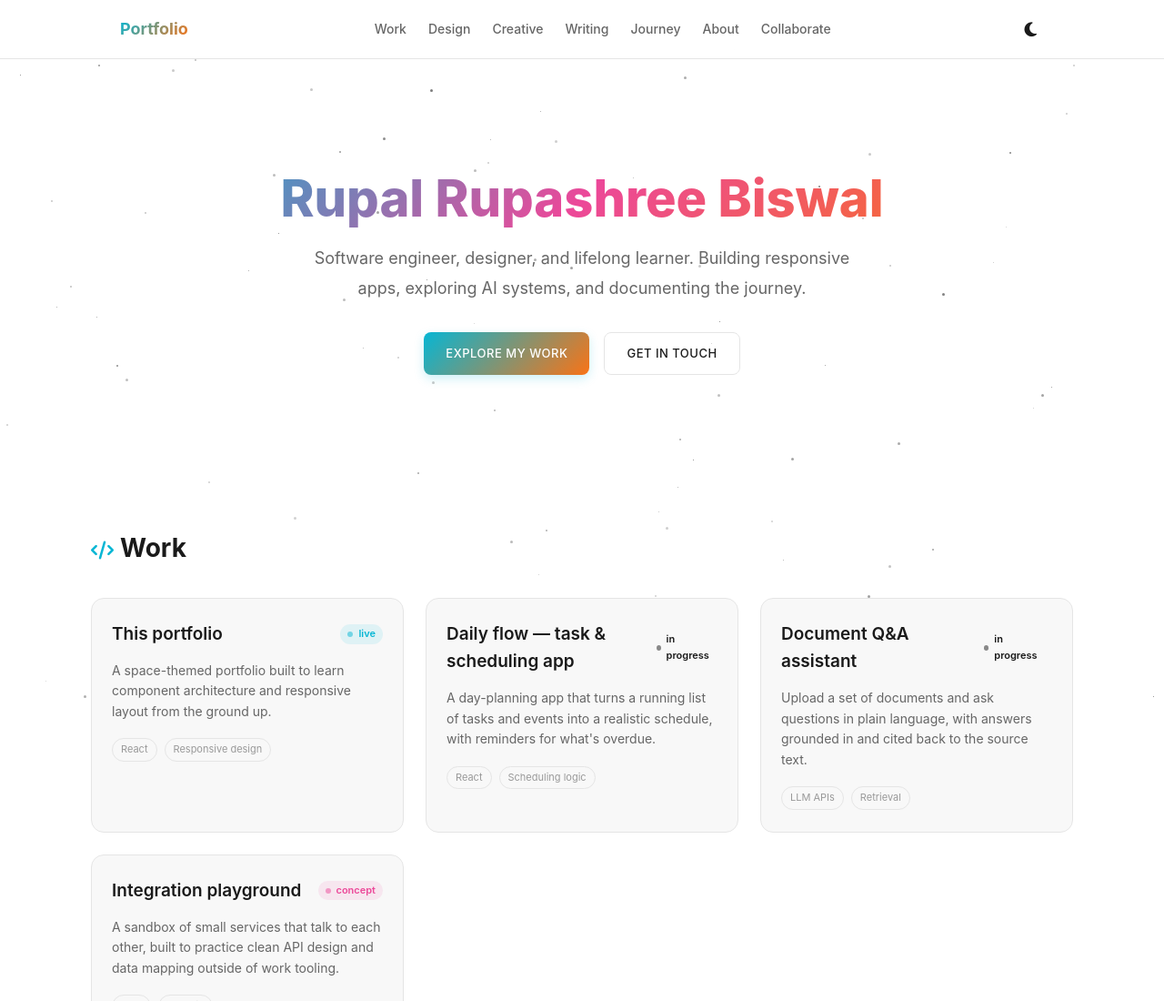
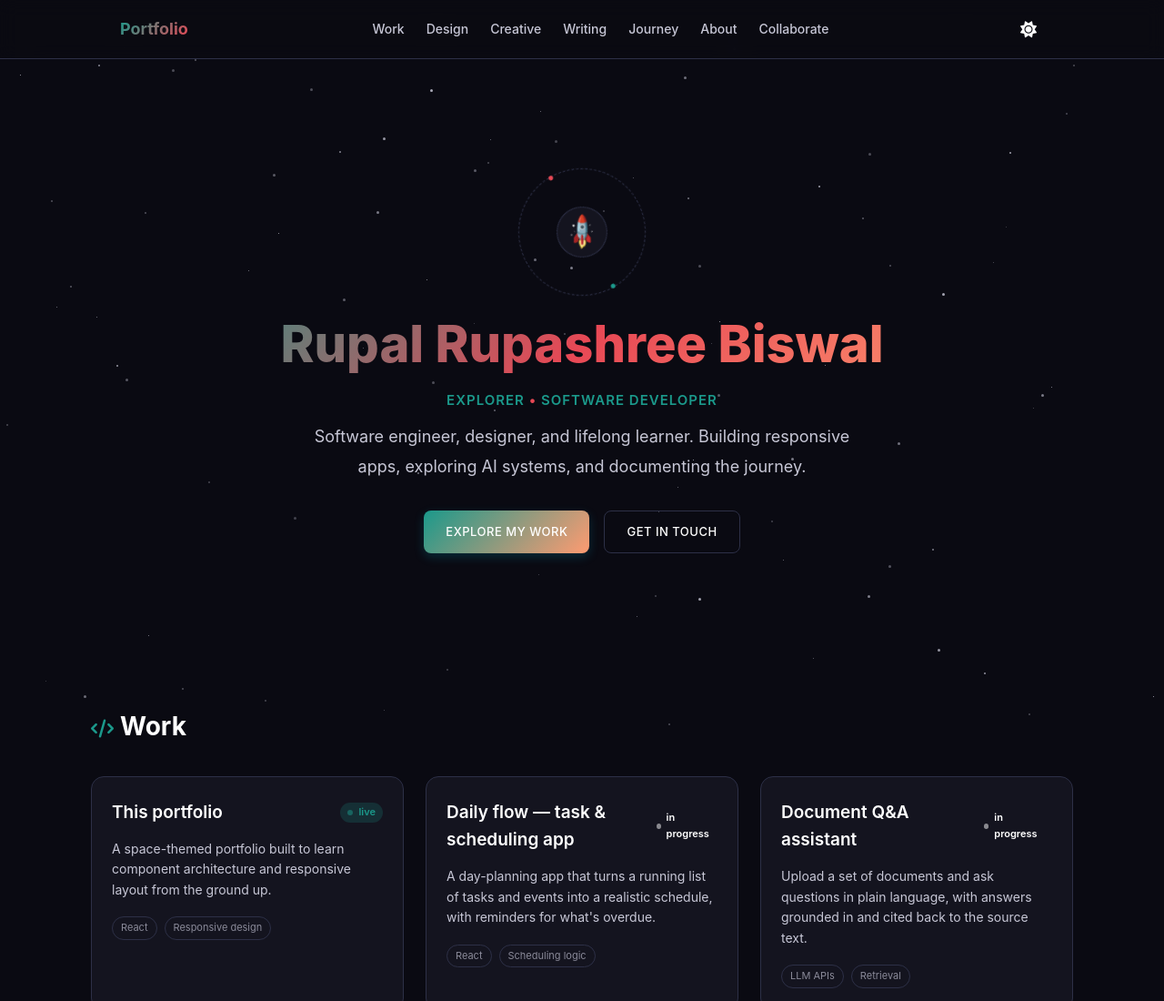
Before and after one commit to RupaltheGreat/Portfolio, a website: page index.html in a window 1280 px wide. Shown: the top 1100 px of the page at 91% size. Drawn offline with Linux system fonts and the light colour scheme.

Commit message:
Fix theme toggle, add rocket animation, connect contact form

```diff
--- a/index.html
+++ b/index.html
@@ -37,7 +37,14 @@
       <!-- HERO SECTION -->
       <section class="hero">
         <div class="hero-content">
+          <div class="orbit-wrap" id="orbitWrap">
+            <div class="orbit-ring"></div>
+            <button class="rocket-btn" id="rocketBtn" aria-label="Launch">🚀</button>
+            <div class="rocket-trail" id="rocketTrail"></div>
+          </div>
+
           <h1 class="hero-title">Rupal Rupashree Biswal</h1>
+          <p class="hero-role" id="heroRole">Explorer <span class="role-dot">•</span> Software Developer</p>
           <p class="hero-subtitle">
             Software engineer, designer, and lifelong learner. Building responsive apps, exploring AI systems, and documenting the journey.
           </p>
@@ -140,7 +147,7 @@
 
           <div class="collaborate-grid">
             <!-- FORM -->
-            <form class="contact-form" id="contactForm">
+            <form class="contact-form" id="contactForm" action="https://formspree.io/f/YOUR_FORM_ID" method="POST">
               <p class="form-intro">Tell me what you're looking for and I'll get back to you by email.</p>
 
               <div class="form-group">
--- a/script.js
+++ b/script.js
@@ -207,26 +207,47 @@ function renderElsewhere() {
   `).join('');
 }
 
+/* ============ ROCKET LAUNCH ============ */
+
+function initRocket() {
+  const rocketBtn = document.getElementById('rocketBtn');
+  const trail = document.getElementById('rocketTrail');
+  const heroRole = document.getElementById('heroRole');
+
+  if (!rocketBtn) return;
+
+  rocketBtn.addEventListener('click', () => {
+    if (rocketBtn.classList.contains('launching')) return;
+
+    rocketBtn.classList.add('launching');
+    trail.classList.add('active');
+    heroRole.classList.add('pulse');
+
+    setTimeout(() => {
+      rocketBtn.classList.remove('launching');
+      trail.classList.remove('active');
+      heroRole.classList.remove('pulse');
+    }, 1100);
+  });
+}
+
 /* ============ THEME TOGGLE ============ */
 
 function initTheme() {
   const themeToggle = document.getElementById('themeToggle');
-  const savedTheme = localStorage.getItem('theme') || 'light';
+  const savedTheme = localStorage.getItem('theme') || 'dark';
 
-  if (savedTheme === 'dark') {
-    document.documentElement.style.colorScheme = 'dark';
-    themeToggle.innerHTML = '<i class="fas fa-sun"></i>';
-  }
+  document.documentElement.setAttribute('data-theme', savedTheme);
+  themeToggle.innerHTML = savedTheme === 'dark' ? '<i class="fas fa-sun"></i>' : '<i class="fas fa-moon"></i>';
 
   themeToggle.addEventListener('click', () => {
-    const currentTheme = localStorage.getItem('theme') || 'light';
-    const newTheme = currentTheme === 'dark' ? 'light' : 'dark';
+    const current = document.documentElement.getAttribute('data-theme') || 'dark';
+    const next = current === 'dark' ? 'light' : 'dark';
 
-    localStorage.setItem('theme', newTheme);
-    document.documentElement.style.colorScheme = newTheme;
-    themeToggle.innerHTML = newTheme === 'dark' ? '<i class="fas fa-sun"></i>' : '<i class="fas fa-moon"></i>';
+    document.documentElement.setAttribute('data-theme', next);
+    localStorage.setItem('theme', next);
+    themeToggle.innerHTML = next === 'dark' ? '<i class="fas fa-sun"></i>' : '<i class="fas fa-moon"></i>';
 
-    // Regenerate starfield to match theme
     generateStarfield();
   });
 }
@@ -238,25 +259,33 @@ function initForm() {
 
   if (!form) return;
 
-  form.addEventListener('submit', (e) => {
+  form.addEventListener('submit', async (e) => {
     e.preventDefault();
 
-    const formData = {
-      name: form.name.value,
-      email: form.email.value,
-      query: form.query.value,
-      message: form.message.value,
-      timestamp: new Date().toISOString()
-    };
+    const submitBtn = form.querySelector('button[type="submit"]');
+    const originalText = submitBtn.textContent;
+    submitBtn.textContent = 'SENDING...';
+    submitBtn.disabled = true;
 
-    console.log('Contact form submitted:', formData);
+    try {
+      const response = await fetch(form.action, {
+        method: 'POST',
+        body: new FormData(form),
+        headers: { 'Accept': 'application/json' }
+      });
 
-    let submissions = JSON.parse(localStorage.getItem('contactSubmissions') || '[]');
-    submissions.push(formData);
-    localStorage.setItem('contactSubmissions', JSON.stringify(submissions));
-
-    alert('Thank you! I\'ll get back to you soon at ' + form.email.value);
-    form.reset();
+      if (response.ok) {
+        alert('Thank you! Your message has been sent — I\'ll get back to you soon.');
+        form.reset();
+      } else {
+        alert('Something went wrong sending your message. Please try emailing directly instead.');
+      }
+    } catch (err) {
+      alert('Network error — please try again or email directly.');
+    } finally {
+      submitBtn.textContent = originalText;
+      submitBtn.disabled = false;
+    }
   });
 }
 
@@ -297,6 +326,7 @@ document.addEventListener('DOMContentLoaded', () => {
 
   // Initialize features
   initTheme();
+  initRocket();
   initForm();
   initSmoothScroll();
 
--- a/styles.css
+++ b/styles.css
@@ -1,30 +1,36 @@
 /* ============ CSS VARIABLES ============ */
+/* DAY THEME (default) — from your Coolors palette */
 :root {
-  --text-primary: #1a1a1a;
-  --text-secondary: #666;
-  --text-muted: #999;
-  --bg: #ffffff;
-  --surface: #f8f8f8;
-  --line: #e5e5e5;
+  --text-primary: #2d3047;
+  --text-secondary: #55566b;
+  --text-muted: #8a8a99;
+  --bg: #fffdf6;
+  --surface: #f4f3ea;
+  --line: #e2e0d2;
 
-  --teal: #06b6d4;
-  --flame: #f97316;
-  --nebula-pink: #ec4899;
+  --teal: #1b998b;
+  --flame: #ff9b71;
+  --nebula-pink: #e84855;
+  --yellow: #fffd82;
+  --navy: #2d3047;
 
-  --status-bg-live: rgba(6, 182, 212, 0.1);
-  --status-bg-prog: rgba(249, 115, 22, 0.1);
-  --status-bg-concept: rgba(236, 72, 153, 0.1);
+  --status-bg-live: rgba(27, 153, 139, 0.12);
+  --status-bg-prog: rgba(255, 155, 113, 0.16);
+  --status-bg-concept: rgba(232, 72, 85, 0.12);
 }
 
-@media (prefers-color-scheme: dark) {
-  :root {
-    --text-primary: #ffffff;
-    --text-secondary: #ccc;
-    --text-muted: #888;
-    --bg: #0a0a0a;
-    --surface: #1a1a1a;
-    --line: #333;
-  }
+/* NIGHT / SPACE THEME — toggled via JS setting data-theme on <html> */
+[data-theme="dark"] {
+  --text-primary: #ffffff;
+  --text-secondary: #c7c7d6;
+  --text-muted: #8a8a99;
+  --bg: #0a0a12;
+  --surface: #14141f;
+  --line: #2d3047;
+
+  --status-bg-live: rgba(27, 153, 139, 0.2);
+  --status-bg-prog: rgba(255, 155, 113, 0.2);
+  --status-bg-concept: rgba(232, 72, 85, 0.2);
 }
 
 /* ============ BASE STYLES ============ */
@@ -62,6 +68,12 @@ body {
   pointer-events: none;
   z-index: 0;
   overflow: hidden;
+  opacity: 0;
+  transition: opacity 0.5s ease, background 0.4s ease;
+}
+
+[data-theme="dark"] .starfield {
+  opacity: 1;
 }
 
 .star {
@@ -96,16 +108,15 @@ body {
 .nav-bar {
   position: sticky;
   top: 0;
-  background: rgba(255, 255, 255, 0.95);
+  background: rgba(255, 253, 246, 0.9);
   backdrop-filter: blur(10px);
   border-bottom: 1px solid var(--line);
   z-index: 100;
+  transition: background 0.4s ease;
 }
 
-@media (prefers-color-scheme: dark) {
-  .nav-bar {
-    background: rgba(10, 10, 10, 0.95);
-  }
+[data-theme="dark"] .nav-bar {
+  background: rgba(10, 10, 18, 0.9);
 }
 
 .nav-content {
@@ -126,7 +137,7 @@ body {
 .logo-text {
   font-size: 18px;
   font-weight: 700;
-  background: linear-gradient(135deg, var(--teal), var(--flame));
+  background: linear-gradient(135deg, var(--teal), var(--nebula-pink));
   -webkit-background-clip: text;
   -webkit-text-fill-color: transparent;
   background-clip: text;
@@ -204,6 +215,121 @@ body {
   text-align: center;
   position: relative;
   z-index: 10;
+}
+
+/* ============ ORBIT & ROCKET ============ */
+.orbit-wrap {
+  position: relative;
+  width: 140px;
+  height: 140px;
+  margin: 0 auto 20px;
+}
+
+.orbit-ring {
+  position: absolute;
+  inset: 0;
+  border: 1px dashed var(--line);
+  border-radius: 50%;
+  animation: spin 12s linear infinite;
+}
+
+.orbit-ring::before,
+.orbit-ring::after {
+  content: '';
+  position: absolute;
+  width: 5px;
+  height: 5px;
+  border-radius: 50%;
+  background: var(--teal);
+}
+
+.orbit-ring::before { top: -2px; left: 50%; transform: translateX(-50%); }
+.orbit-ring::after { bottom: -2px; left: 50%; transform: translateX(-50%); background: var(--nebula-pink); }
+
+@keyframes spin {
+  from { transform: rotate(0deg); }
+  to { transform: rotate(360deg); }
+}
+
+.rocket-btn {
+  position: absolute;
+  top: 50%;
+  left: 50%;
+  transform: translate(-50%, -50%) rotate(-45deg);
+  width: 56px;
+  height: 56px;
+  border-radius: 50%;
+  border: 1px solid var(--line);
+  background: var(--surface);
+  font-size: 26px;
+  cursor: pointer;
+  display: flex;
+  align-items: center;
+  justify-content: center;
+  transition: transform 0.3s, box-shadow 0.3s;
+  z-index: 2;
+}
+
+.rocket-btn:hover {
+  box-shadow: 0 0 20px rgba(27, 153, 139, 0.35);
+}
+
+.rocket-btn.launching {
+  animation: rocketLaunch 1s cubic-bezier(0.3, 0.6, 0.4, 1) forwards;
+}
+
+@keyframes rocketLaunch {
+  0%   { transform: translate(-50%, -50%) rotate(-45deg) scale(1); opacity: 1; }
+  70%  { transform: translate(220px, 220px) rotate(-45deg) scale(0.6); opacity: 1; }
+  100% { transform: translate(260px, 260px) rotate(-45deg) scale(0.3); opacity: 0; }
+}
+
+.rocket-trail {
+  position: absolute;
+  top: 50%;
+  left: 50%;
+  width: 0;
+  height: 3px;
+  background: linear-gradient(90deg, var(--flame), transparent);
+  transform-origin: left center;
+  transform: translate(0, 0) rotate(45deg);
+  border-radius: 2px;
+  opacity: 0;
+  pointer-events: none;
+}
+
+.rocket-trail.active {
+  animation: trailGrow 1s ease-out forwards;
+}
+
+@keyframes trailGrow {
+  0%   { width: 0; opacity: 0.9; }
+  70%  { width: 300px; opacity: 0.6; }
+  100% { width: 320px; opacity: 0; }
+}
+
+.hero-role {
+  font-size: 15px;
+  font-weight: 600;
+  color: var(--teal);
+  text-transform: uppercase;
+  letter-spacing: 1px;
+  margin-bottom: 12px;
+  transition: text-shadow 0.4s ease;
+}
+
+.role-dot {
+  color: var(--nebula-pink);
+}
+
+.hero-role.pulse {
+  animation: rolePulse 1.1s ease;
+}
+
+@keyframes rolePulse {
+  0%   { text-shadow: 0 0 0 rgba(27, 153, 139, 0); }
+  40%  { text-shadow: 0 0 18px rgba(27, 153, 139, 0.7); }
+  100% { text-shadow: 0 0 0 rgba(27, 153, 139, 0); }
 }
 
 .hero-title {
```
